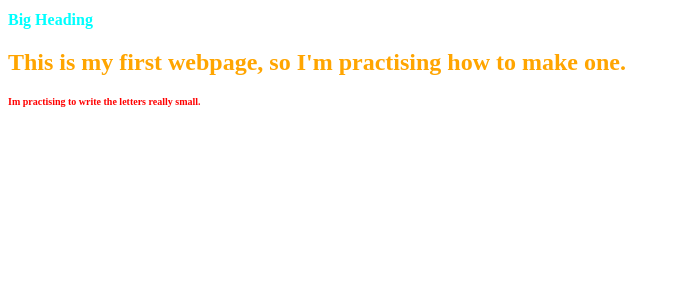
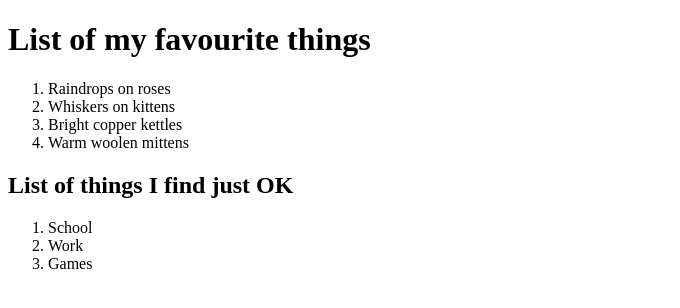
Before and after one commit to cgreenhorn/cg-webproject, a plain HTML site: page index.html in a window 1280 px wide. Shown: the whole page, without its empty margins (0-680 px from the left). Drawn offline with Linux system fonts and the light colour scheme.

Commit message:
index page made

```diff
--- a/index.html
+++ b/index.html
@@ -1,11 +1,23 @@
 <!DOCTYPE html>
 <html>
     <head>
-        <title> Hello World!</title>
+        <title>Lists</title>
     </head>
     <body>
-        <h1 style="color: cyan; font-size:16px"> Big Heading </h1>
-        <p> <h2 style="color: orange"> This is my first webpage, so I'm practising how to make one. </h2>
-            <p> <h3 style="color: red; font-size:10px">Im practising to write the letters really small.</h3></p>
-    </body>
-</html>
+        <h1>List of my favourite things</h1>
+        <ol>
+            <li>Raindrops on roses</li>
+            <li>Whiskers on kittens</li>
+            <li>Bright copper kettles</li>
+            <li>Warm woolen mittens</li>
+
+        </ol>
+        <h2>List of things I find just OK</h2>
+        <ol>
+            <li>School</li>
+            <li>Work</li>
+            <li>Games</li>
+        </ol>
+
+        </body>
+    </html>
```
